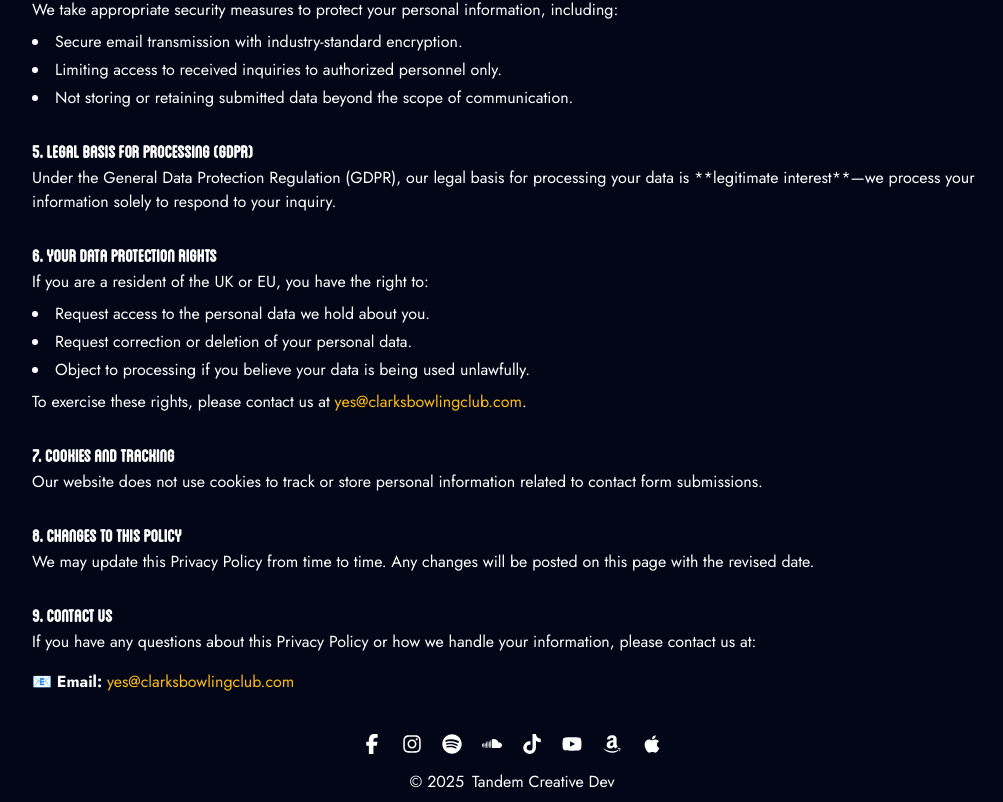
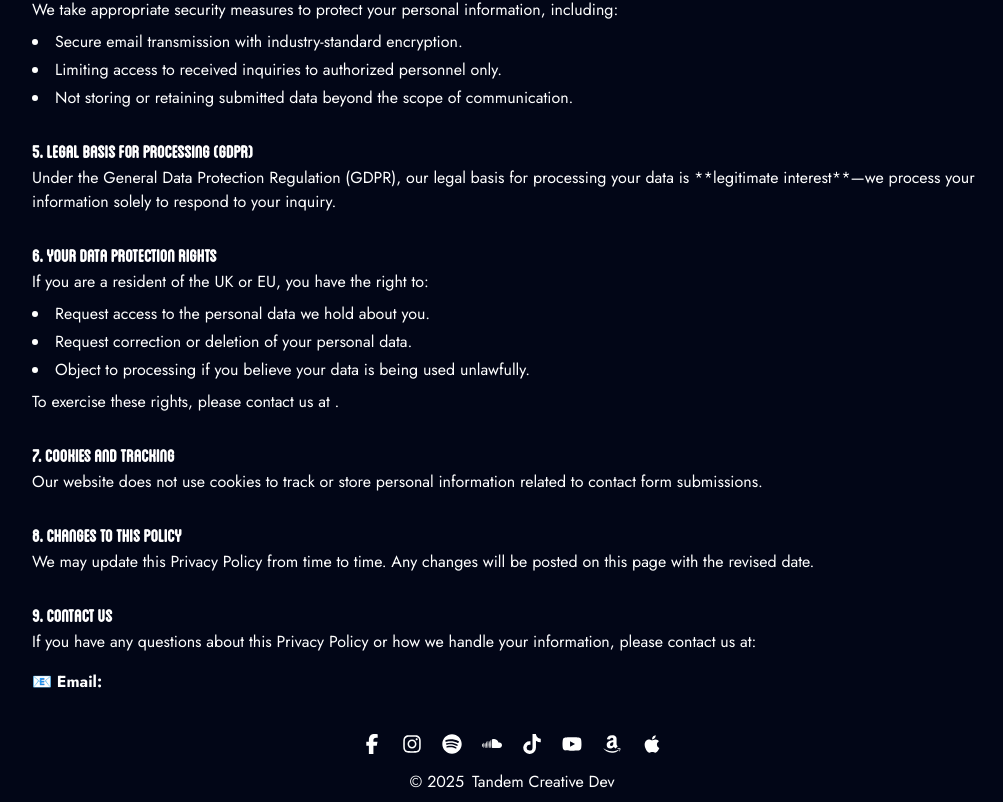
Before and after one commit to TandemCreativeDev/cbc, a Next.js app: page /privacy-policy in a window 1280 px wide. Shown: the part 802-1604 px from the top of the page, without its empty margins (128-1131 px from the left). Built offline with nearby package versions, Linux system fonts and the light colour scheme; no server answers; a web font is replaced by a local one.

Commit message:
chore: use email env variable to refer to it in privacy policy page.tsx

```diff
--- a/src/app/privacy-policy/page.tsx
+++ b/src/app/privacy-policy/page.tsx
@@ -175,14 +175,14 @@ export default function PrivacyPolicy() {
               ? "Pour exercer ces droits, veuillez nous contacter à l’adresse suivante : "
               : "To exercise these rights, please contact us at "}
             <Link
-              href="mailto:yes@clarksbowlingclub.com"
+              href="mailto:${process.env.EMAIL_USER}"
               target="_blank"
               rel="noopener noreferrer"
               aria-label="Email us"
               role="link"
               className="text-clarks-orange hover:underline"
             >
-              yes@clarksbowlingclub.com
+              {process.env.EMAIL_USER}
             </Link>
             .
           </p>
@@ -225,14 +225,14 @@ export default function PrivacyPolicy() {
             <p>
               📧 <strong>{isFrench ? "E-mail:" : "Email:"}</strong>{" "}
               <Link
-                href="mailto:yes@clarksbowlingclub.com"
+                href="mailto:${process.env.EMAIL_USER}"
                 target="_blank"
                 rel="noopener noreferrer"
                 aria-label="Email us"
                 role="link"
                 className="text-clarks-orange hover:underline"
               >
-                yes@clarksbowlingclub.com
+                {process.env.EMAIL_USER}
               </Link>
             </p>
           </div>
```
